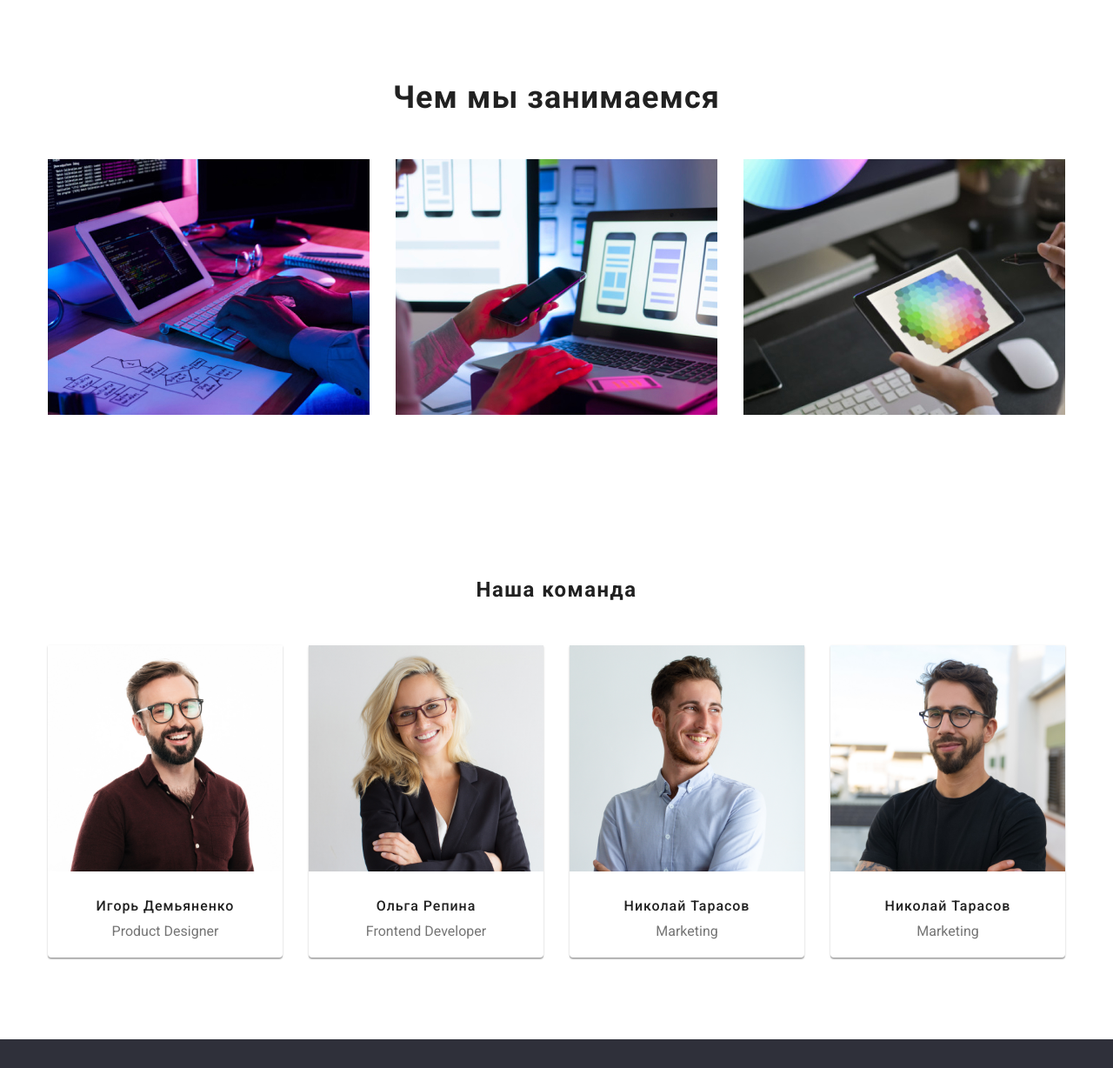
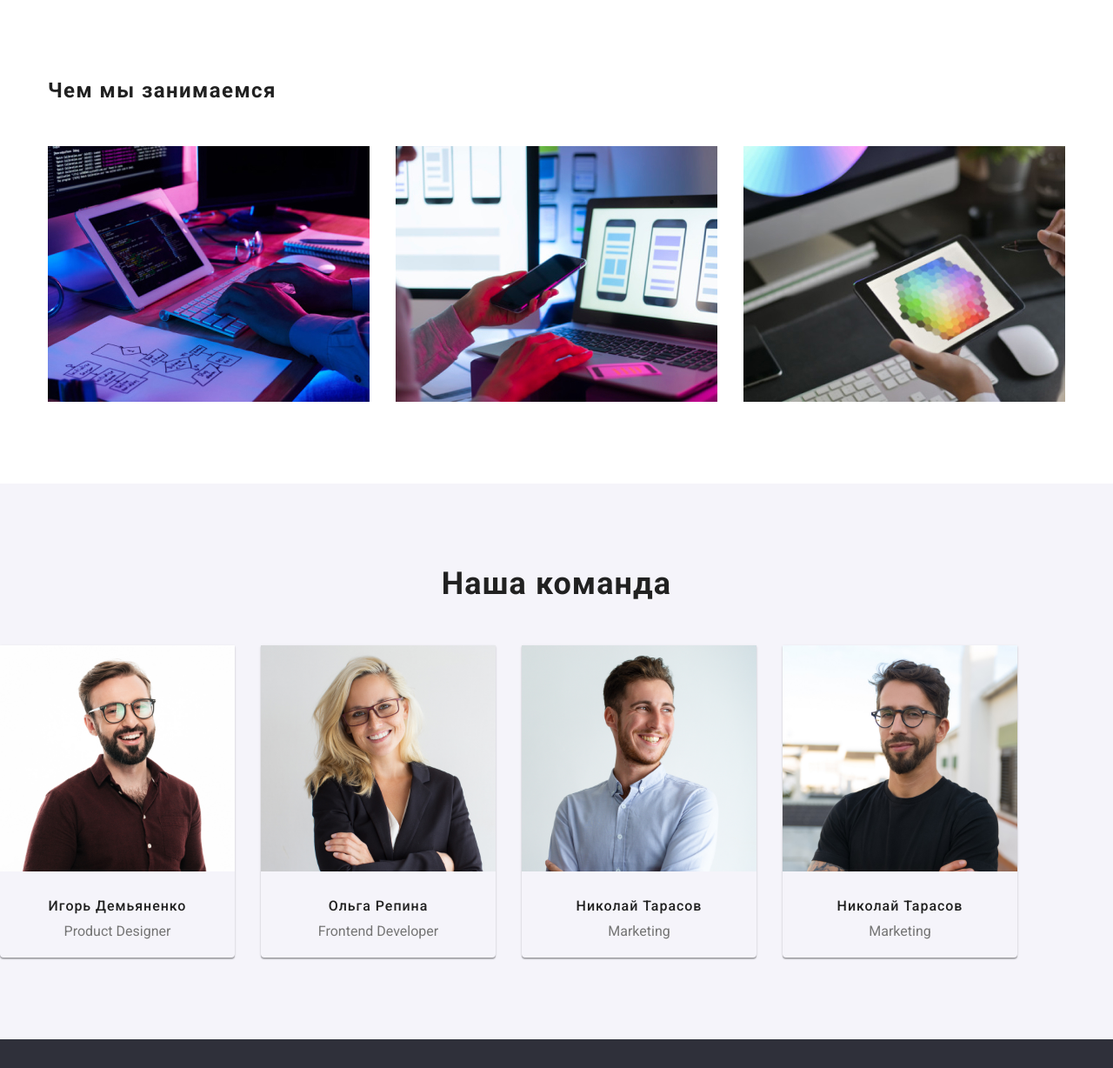
Before and after one commit to SofiaKharchenko/goit-markup-hw-03, a plain HTML site: page index.html in a window 1280 px wide. Shown: the part 877-2105 px from the top of the page at 87% size. Drawn offline with nearby package versions, Linux system fonts and the light colour scheme.

Commit message:
index correction

```diff
--- a/css/style.css
+++ b/css/style.css
@@ -184,6 +184,9 @@ img {
   letter-spacing: 0.06em;
 }
 /*СЕКЦИЯ ПРЕИМУЩЕСТВА*/
+.we-doing {
+  background: #e5e5e5;
+}
 .section-advantages {
   background-color: white;
   padding-top: 94px;
@@ -236,8 +239,8 @@ img {
 .img-items:not(:last-child) {
   margin-right: 30px;
 }
-
-.sect-header {
+/*СЕКЦИЯ КОМАНДА*/
+.team-title {
   color: var(--black-text);
   font-weight: 700;
   font-size: 36px;
@@ -245,9 +248,11 @@ img {
   letter-spacing: 0.03em;
   text-align: center;
 }
-/*СЕКЦИЯ КОМАНДА*/
+
 .team {
-  background-color: var(--bg-color);
+  background-color: var(--team-background);
+  padding-top: 94px;
+  padding-bottom: 94px;
 }
 .team-container {
   text-align: center;
--- a/index.html
+++ b/index.html
@@ -98,7 +98,7 @@
       </div>
     </section>
     <section class="team">
-      <div class="team-container container">
+      <div class="team-container ">
         <h2 class="team-title">Наша команда</h2>
         <ul class="team-list">
           <li class="team-list-item">
```
Also changed, not shown: portfolio.html (+0 -1 lines).
